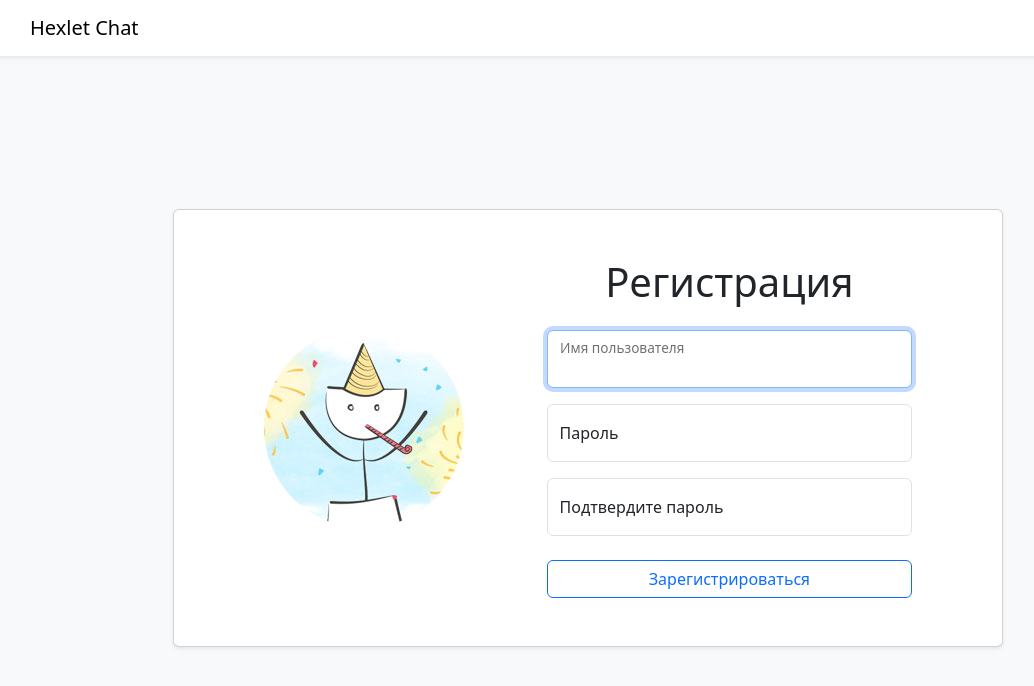
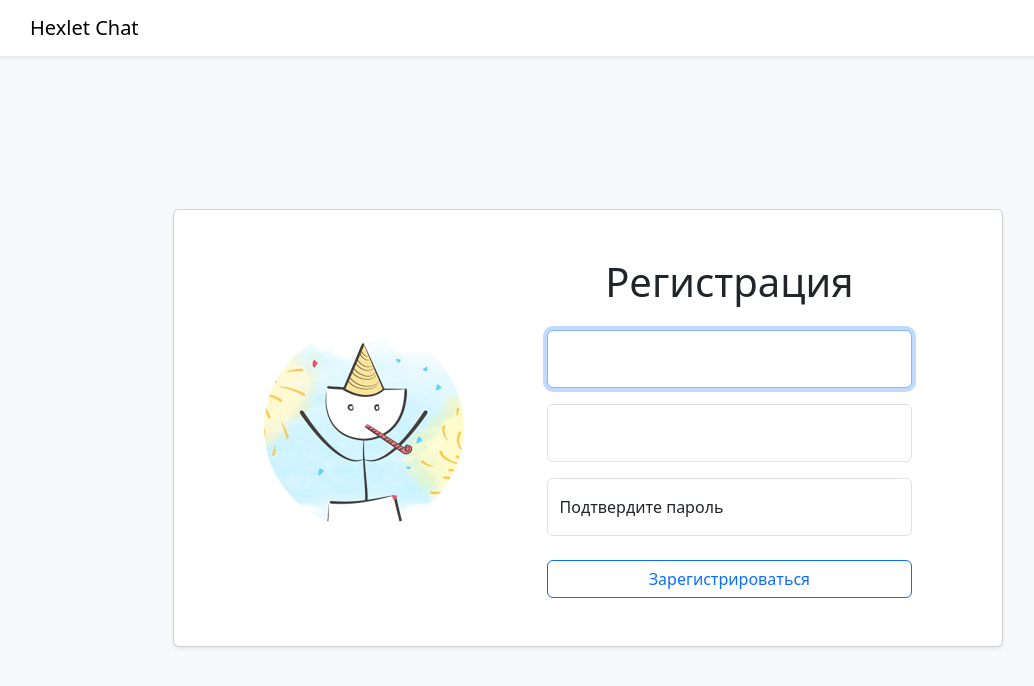
Before and after one commit to SergeevaEA/frontend-project-12, a React (Vite) app in the folder frontend/: page /signup in a window 1280 px wide. Shown: the top 686 px of the page, without its empty margins (52-1086 px from the left). Built offline with nearby package versions, Linux system fonts and the light colour scheme; no server answers; what leo-profanity would draw is missing.

Commit message:
Step 12 v20

```diff
--- a/frontend/src/components/AddChannelForm.jsx
+++ b/frontend/src/components/AddChannelForm.jsx
@@ -70,7 +70,7 @@ const AddChannelForm = ({ isOpen, setIsOpen }) => {
                             value={formik.values.name}
                             isInvalid={formik.touched.name && !!formik.errors.name}
                         />
-                        <Form.Label>{t('channelName')}</Form.Label>
+                        <Form.Label className="visually-hidden">{t('channelName')}</Form.Label>
                         <Form.Control.Feedback type="invalid">
                             {formik.errors.name}
                         </Form.Control.Feedback>
--- a/frontend/src/components/SignupForm.jsx
+++ b/frontend/src/components/SignupForm.jsx
@@ -80,7 +80,7 @@ const SignupForm = () => {
                     <Form.Control.Feedback type="invalid">
                       {formik.errors.username}
                     </Form.Control.Feedback>
-                    <Form.Label>{t('username')}</Form.Label>
+                    <Form.Label className="visually-hidden">{t('username')}</Form.Label>
                   </Form.Group>
 
                   <Form.Group className="form-floating mb-3" controlId="password">
@@ -98,7 +98,7 @@ const SignupForm = () => {
                     <Form.Control.Feedback type="invalid">
                       {formik.errors.password}
                     </Form.Control.Feedback>
-                    <Form.Label>{t('password')}</Form.Label>
+                    <Form.Label className="visually-hidden">{t('password')}</Form.Label>
                   </Form.Group>
 
                   <Form.Group className="form-floating mb-4" controlId="confirmPassword">
--- a/frontend/src/components/UserChannel.jsx
+++ b/frontend/src/components/UserChannel.jsx
@@ -30,7 +30,7 @@ const UserChannel = ({ channelName, channelId }) => {
           <span className="me-1 text-truncate">{t('hash')}</span>{channelName}
         </Button>
         <Dropdown.Toggle split variant={isCurrent ? "secondary" : "light"}>
-          <span class="visually-hidden">{t('controlChannel')}</span>
+          <span className="visually-hidden">{t('controlChannel')}</span>
         </Dropdown.Toggle>
         <Dropdown.Menu renderMenuOnMount={true}>
           <Dropdown.Item onClick={() => setIsOpenRemoveChannelForm(true)} as="button">
```
